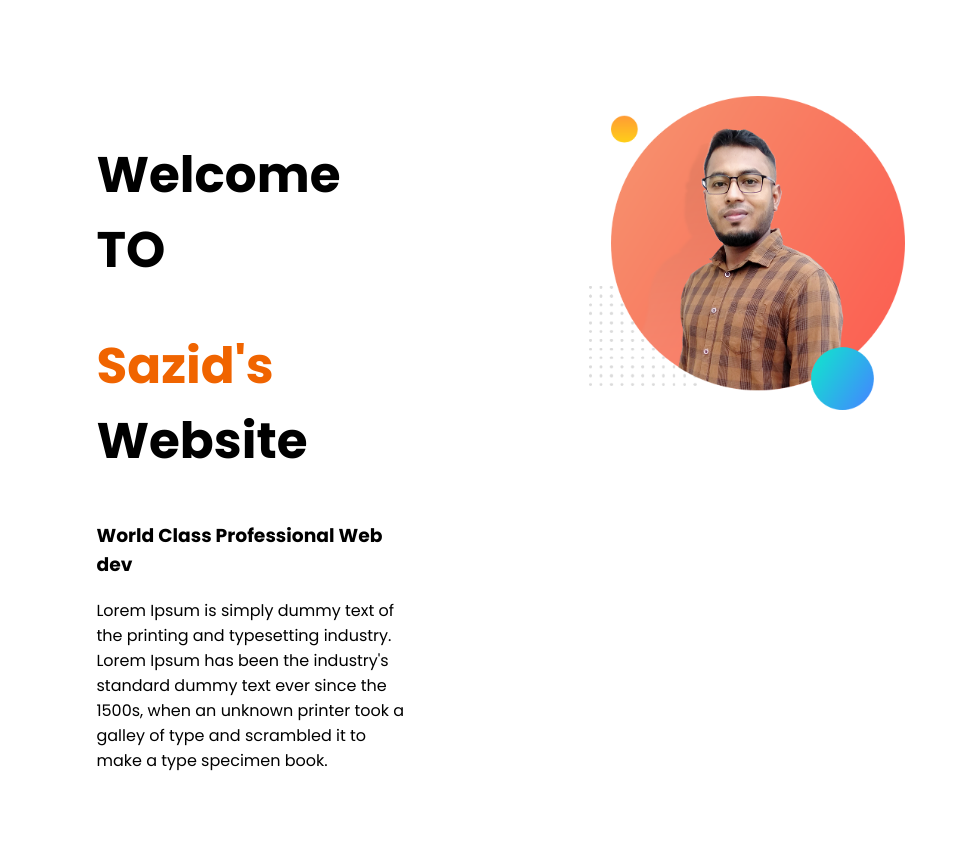
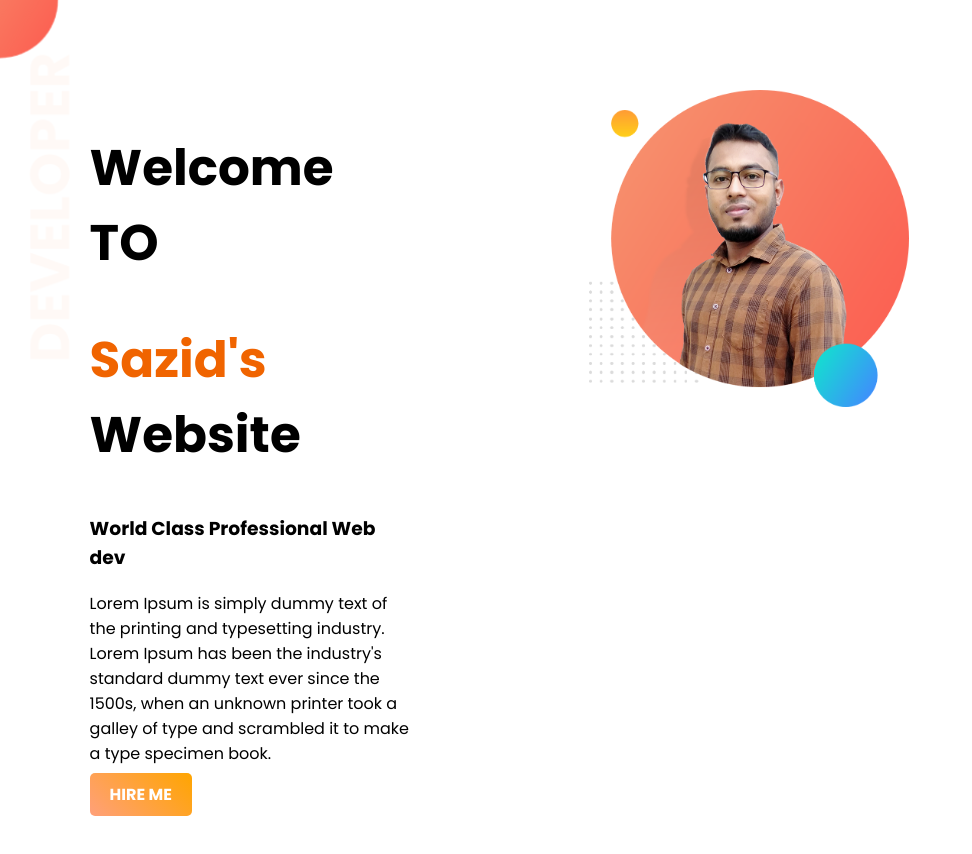
Before and after one commit to sazid-gittu/web-portfolio, a plain HTML site: page index.html in a window 1280 px wide. Shown: the whole page, without its empty margins (0-972 px from the left). Drawn offline with Linux system fonts and the light colour scheme.

Commit message:
button creation

```diff
--- a/index.html
+++ b/index.html
@@ -11,12 +11,13 @@
     <link rel="stylesheet" href="style.css">
 </head>
 <body>
-    <section>
+    <section class="top-banner">
         <div class="half-width">
             <h1>Welcome TO</h1>
             <h1><span class="highlight">Sazid's</span> Website</h1>
             <h3>World Class Professional Web dev</h3>
             <p>Lorem Ipsum is simply dummy text of the printing and typesetting industry. Lorem Ipsum has been the industry's standard dummy text ever since the 1500s, when an unknown printer took a galley of type and scrambled it to make a type specimen book.</p>
+            <a class="link-button" target="-blank" href="https://www.linkedin.com/in/sazidur-rahman-9a235211b/"> HIRE ME</a>
         </div>
         <div class="half-width">
             <img src="images/sazid-bg.png">
--- a/style.css
+++ b/style.css
@@ -12,7 +12,26 @@ h1{
     margin: 5%;
     padding: 2%;
     float: left;
+
 }
 .half-width img{
     width: 100%;
 }
+.top-banner{
+    background-image: url("images/top-banner.png");
+    background-repeat: no-repeat;
+}
+body{
+    margin: 0%;
+}
+section{
+    height: 500px;
+}
+.link-button{
+    text-decoration: none;
+    background-image: linear-gradient(45deg, lightsalmon, orange);
+    border-radius: 5px;
+    padding: 10px 20px;
+    color: white;
+    font-weight: 700;
+}
```
